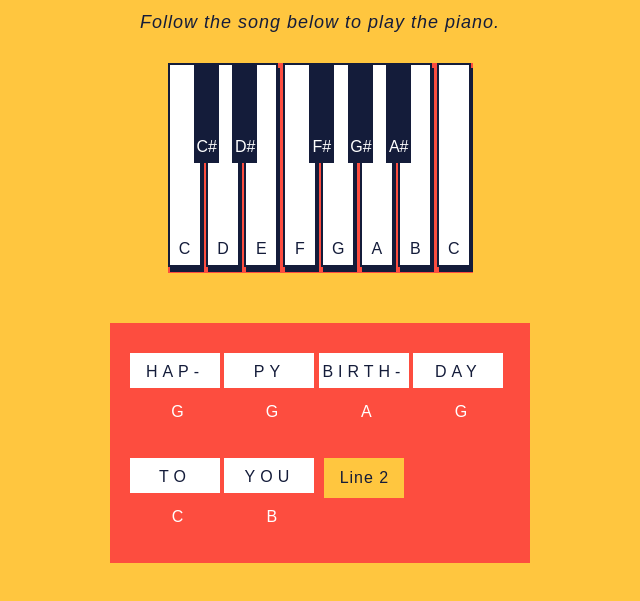
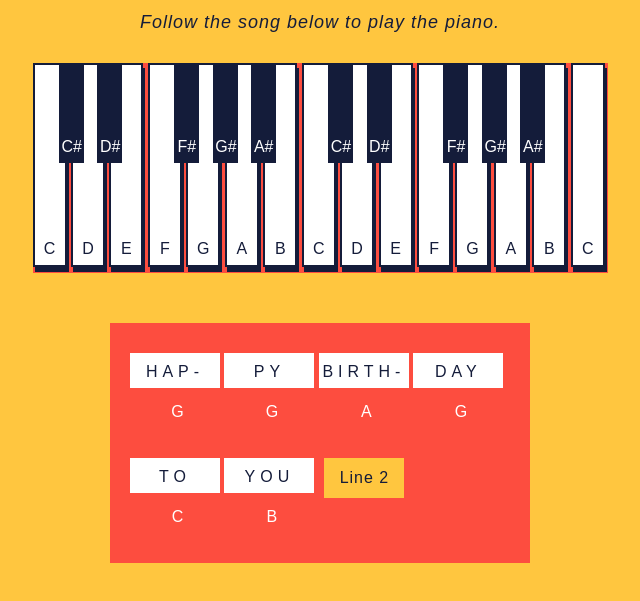
Before and after one commit to Mus3813/piano_keys, a plain HTML site: page index.html in a window 1280 px wide. Shown: the part 55-656 px from the top of the page, without its empty margins (320-960 px from the left). Drawn offline with Linux system fonts and the light colour scheme.

Commit message:
added second scale

```diff
--- a/index.html
+++ b/index.html
@@ -49,6 +49,42 @@
     <section id='high-c-key' class="key">
       <div class='keynote'>C</div>
     </section>
+      <section id='c2-sharp-key' class="black-key">
+        <section class='black-keynote'>C#</section>
+      </section>
+      <section id='d2-key' class="key">
+        <section class='keynote'>D</section>
+      </section>
+      <section id='d2-sharp-key' class="black-key">
+        <section class='black-keynote'>D#</section>
+      </section>
+      <section id='e2-key' class="key">
+        <section class='keynote'>E</section>
+      </section>
+      <section id='f2-key' class="key">
+        <section class='keynote'>F</section>
+      </section>
+      <section id='f2-sharp-key' class="black-key">
+        <section class='black-keynote'>F#</section>
+      </section>
+      <section id='g2-key' class="key">
+        <section class='keynote'>G</section>
+      </section>
+      <section id='g2-sharp-key' class="black-key">
+        <section class='black-keynote'>G#</section>
+      </section>
+      <section id='a2-key' class="key">
+        <section class='keynote'>A</section>
+      </section>
+      <section id='a2-sharp-key' class="black-key">
+        <section class='black-keynote'>A#</section>
+      </section>
+      <section id='b2-key' class="key">
+        <section class='keynote'>B</section>
+      </section>
+      <section id='high2-c-key' class="key">
+        <div class='keynote'>C</div>
+      </section>
   </section>
 
   <section id='lyrics'>
--- a/main.js
+++ b/main.js
@@ -1,5 +1,5 @@
 // The keys and notes variables store the piano keys
-const keys = ['c-key', 'd-key', 'e-key', 'f-key', 'g-key', 'a-key', 'b-key', 'high-c-key', 'c-sharp-key', 'd-sharp-key', 'f-sharp-key', 'g-sharp-key', 'a-sharp-key'];
+const keys = ['c-key', 'd-key', 'e-key', 'f-key', 'g-key', 'a-key', 'b-key', 'high-c-key', 'c-sharp-key', 'd-sharp-key', 'f-sharp-key', 'g-sharp-key', 'a-sharp-key', 'd2-key', 'e2-key', 'f2-key', 'g2-key', 'a2-key', 'b2-key', 'high2-c-key', 'c2-sharp-key', 'd2-sharp-key', 'f2-sharp-key', 'g2-sharp-key', 'a2-sharp-key'];
 const notes = [];
 keys.forEach(function(key){
   notes.push(document.getElementById(key));
--- a/style.css
+++ b/style.css
@@ -23,7 +23,7 @@ body{
     font-style: italic;
   }
   .piano{
-    width: 305px;
+    width: 575px;
     height: 210px;
     display: block;
     margin: 0 auto;
```
